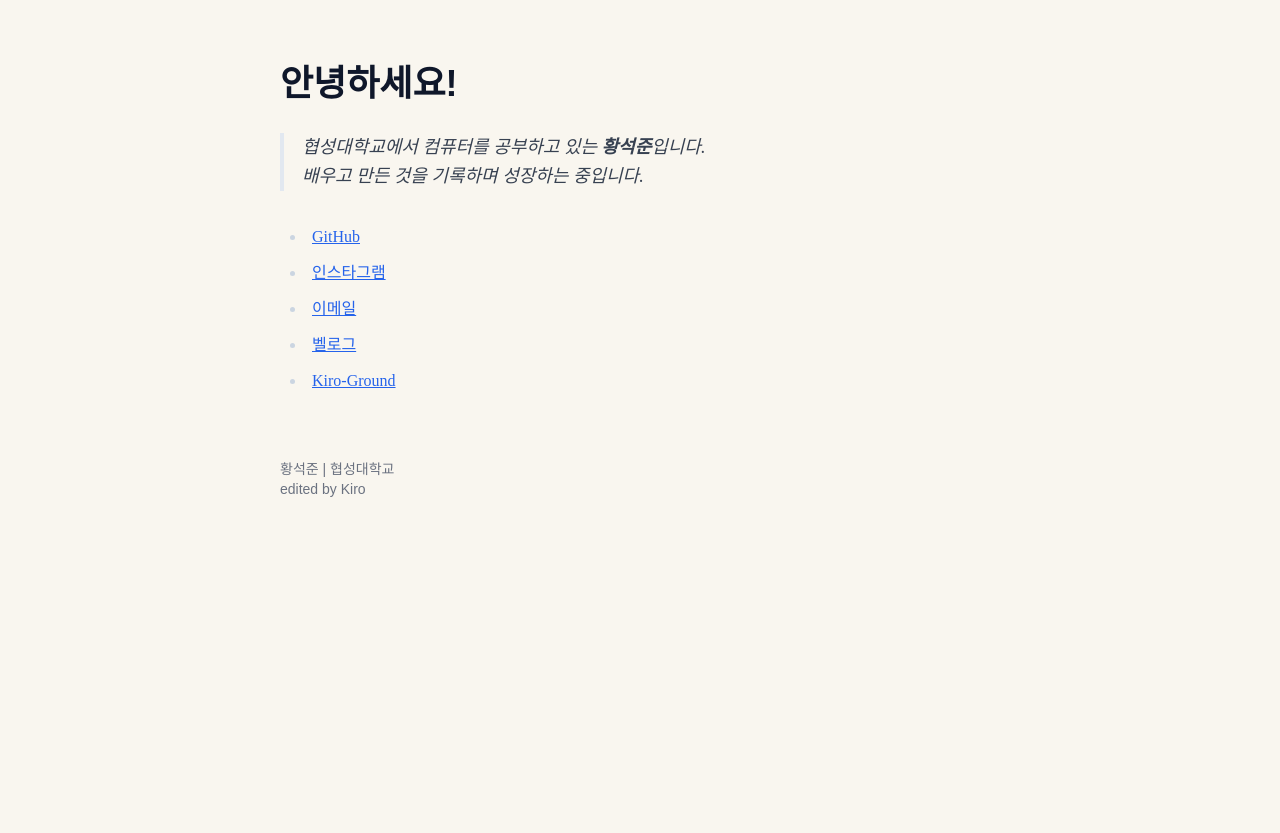
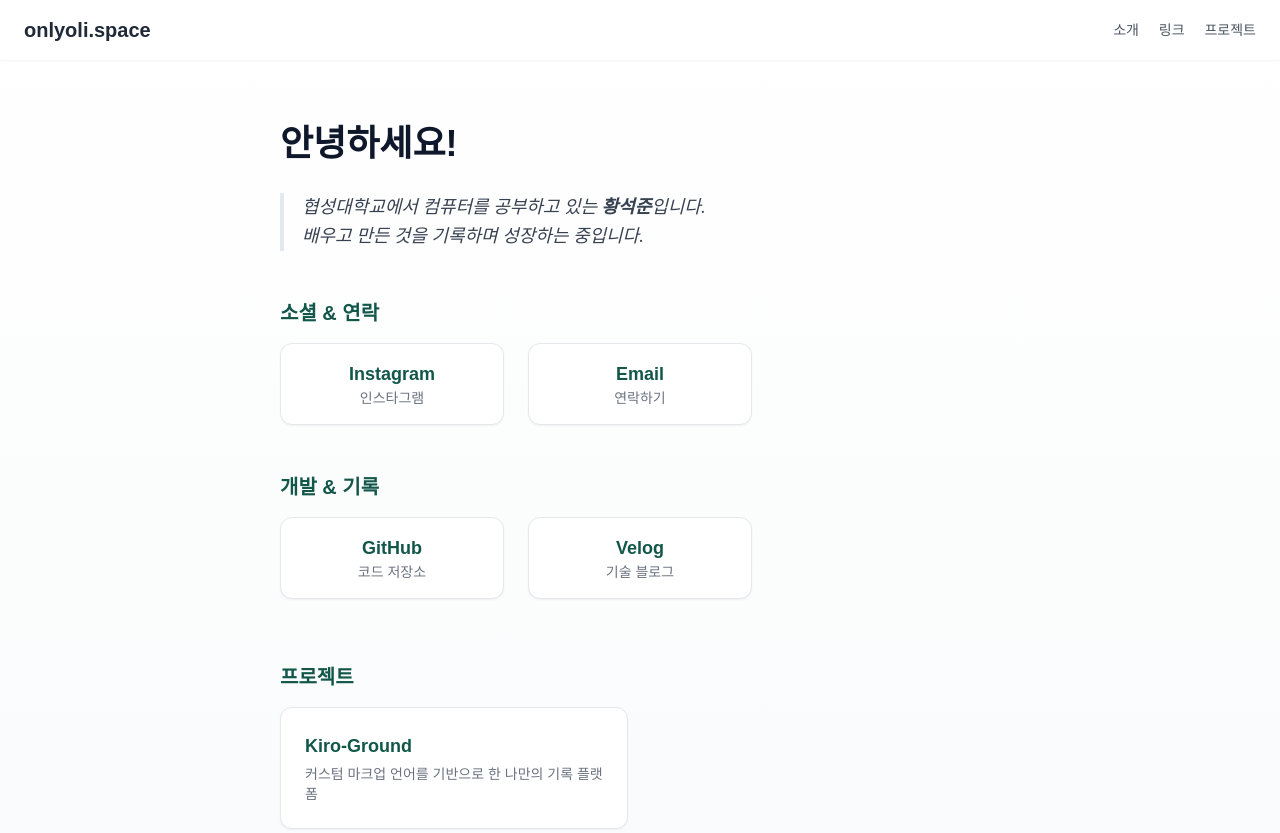
Before and after one commit to myhappydays/profile, a plain HTML site: page index.html in a window 1280 px wide. Shown: the top 833 px of the page. Before the commit the page ends 800 px from the top, so only its background shows below. Drawn offline with nearby package versions, Linux system fonts and the light colour scheme; a web font is replaced by a local one.

Commit message:
Update index.html

```diff
--- a/index.html
+++ b/index.html
@@ -6,8 +6,6 @@
     <title>onlyoli.space</title>
     <meta name="viewport" content="width=device-width, initial-scale=1">
     <script src="https://cdn.tailwindcss.com?plugins=typography"></script>
-
-    <!-- 폰트 불러오기 -->
     <link href="https://fonts.googleapis.com/css2?family=JetBrains+Mono&family=Noto+Sans+KR&display=swap" rel="stylesheet">
     <link rel="stylesheet" href="https://cdn.jsdelivr.net/gh/orioncactus/pretendard/dist/web/static/pretendard.css">
     <style>
@@ -17,7 +15,6 @@
             font-display: swap;
         }
     </style>
-
     <script>
         tailwind.config = {
             theme: {
@@ -29,35 +26,76 @@
                         'sans': ['Noto Sans KR', 'sans-serif']
                     },
                     colors: {
-                        cream: '#F9F6EF'
+                        primary: '#12574a'
                     }
                 }
             }
         }
     </script>
 </head>
-<body class="min-h-screen bg-cream text-gray-800 font-pretendard">
+<body class="min-h-screen bg-gradient-to-b from-white to-gray-50 text-gray-800 font-pretendard">
+    <header class="w-full py-4 px-6 bg-white shadow-sm sticky top-0 flex justify-between items-center z-50">
+        <h1 class="text-xl font-bold text-gray-800">onlyoli.space</h1>
+        <nav class="space-x-4 text-sm text-gray-600">
+            <a href="#about" class="hover:underline">소개</a>
+            <a href="#links" class="hover:underline">링크</a>
+            <a href="#projects" class="hover:underline">프로젝트</a>
+        </nav>
+    </header>
+
     <main class="max-w-3xl mx-auto py-16 px-6">
-        <article class="prose prose-slate max-w-none">
+        <section id="about" class="prose prose-slate max-w-none mb-12">
             <h1 class="font-bold text-4xl mb-6">안녕하세요!</h1>
             <blockquote class="font-gowun text-lg leading-relaxed text-gray-700">
                 협성대학교에서 컴퓨터를 공부하고 있는 <strong class="font-bold">황석준</strong>입니다.<br>
                 배우고 만든 것을 기록하며 성장하는 중입니다.
             </blockquote>
+        </section>
 
-            <ul class="mt-8 space-y-2">
-                <li><a href="https://github.com/myhappydays" class="font-gowun text-blue-600 underline">GitHub</a></li>
-                <li><a href="https://instagram.com/_0nly.0li_" class="font-gowun text-blue-600 underline">인스타그램</a></li>
-                <li><a href="mailto:hello@onlyoli.space" class="font-gowun text-blue-600 underline">이메일</a></li>
-                <li><a href="https://velog.io/@myhappydays" class="font-gowun text-blue-600 underline">벨로그</a></li>
-                <li><a href="https://kiro.onlyoli.space" class="font-gowun text-blue-600 underline">Kiro-Ground</a></li>
-            </ul>
+        <section id="links" class="space-y-12">
+            <div>
+                <h2 class="text-xl font-semibold text-primary mb-4">소셜 & 연락</h2>
+                <div class="grid grid-cols-2 sm:grid-cols-3 gap-6">
+                    <a href="https://instagram.com/_0nly.0li_" class="p-4 bg-white border border-gray-200 rounded-xl shadow-sm hover:shadow-md transition text-center">
+                        <div class="text-lg font-semibold text-primary">Instagram</div>
+                        <div class="text-sm text-gray-500">인스타그램</div>
+                    </a>
+                    <a href="mailto:hello@onlyoli.space" class="p-4 bg-white border border-gray-200 rounded-xl shadow-sm hover:shadow-md transition text-center">
+                        <div class="text-lg font-semibold text-primary">Email</div>
+                        <div class="text-sm text-gray-500">연락하기</div>
+                    </a>
+                </div>
+            </div>
 
-            <footer class="text-sm mt-16 text-gray-500">
-                황석준 | 협성대학교<br>
-                edited by Kiro
-            </footer>
-        </article>
+            <div>
+                <h2 class="text-xl font-semibold text-primary mb-4">개발 & 기록</h2>
+                <div class="grid grid-cols-2 sm:grid-cols-3 gap-6">
+                    <a href="https://github.com/myhappydays" class="p-4 bg-white border border-gray-200 rounded-xl shadow-sm hover:shadow-md transition text-center">
+                        <div class="text-lg font-semibold text-primary">GitHub</div>
+                        <div class="text-sm text-gray-500">코드 저장소</div>
+                    </a>
+                    <a href="https://velog.io/@myhappydays" class="p-4 bg-white border border-gray-200 rounded-xl shadow-sm hover:shadow-md transition text-center">
+                        <div class="text-lg font-semibold text-primary">Velog</div>
+                        <div class="text-sm text-gray-500">기술 블로그</div>
+                    </a>
+                </div>
+            </div>
+        </section>
+
+        <section id="projects" class="mt-16">
+            <h2 class="text-xl font-semibold text-primary mb-4">프로젝트</h2>
+            <div class="grid grid-cols-1 sm:grid-cols-2 gap-6">
+                <a href="https://kiro.onlyoli.space" class="p-6 bg-white border border-gray-200 rounded-xl shadow-sm hover:shadow-md transition">
+                    <div class="text-lg font-semibold text-primary mb-1">Kiro-Ground</div>
+                    <div class="text-sm text-gray-500">커스텀 마크업 언어를 기반으로 한 나만의 기록 플랫폼</div>
+                </a>
+            </div>
+        </section>
+
+        <footer class="text-sm mt-16 text-gray-500 text-center">
+            황석준 | 협성대학교<br>
+            edited by Kiro
+        </footer>
     </main>
 </body>
 </html>
```
